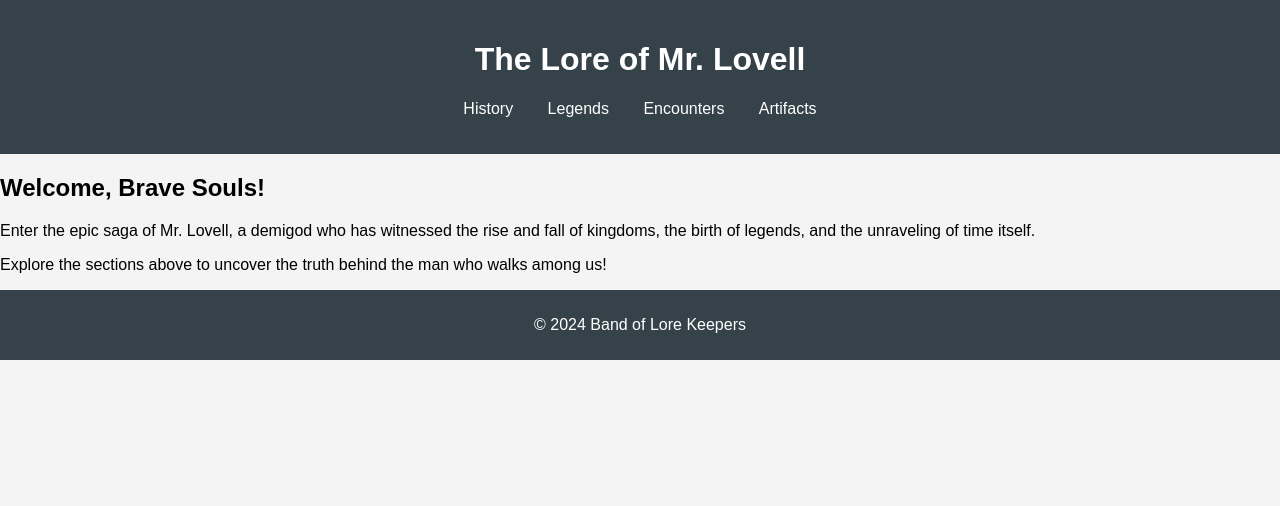
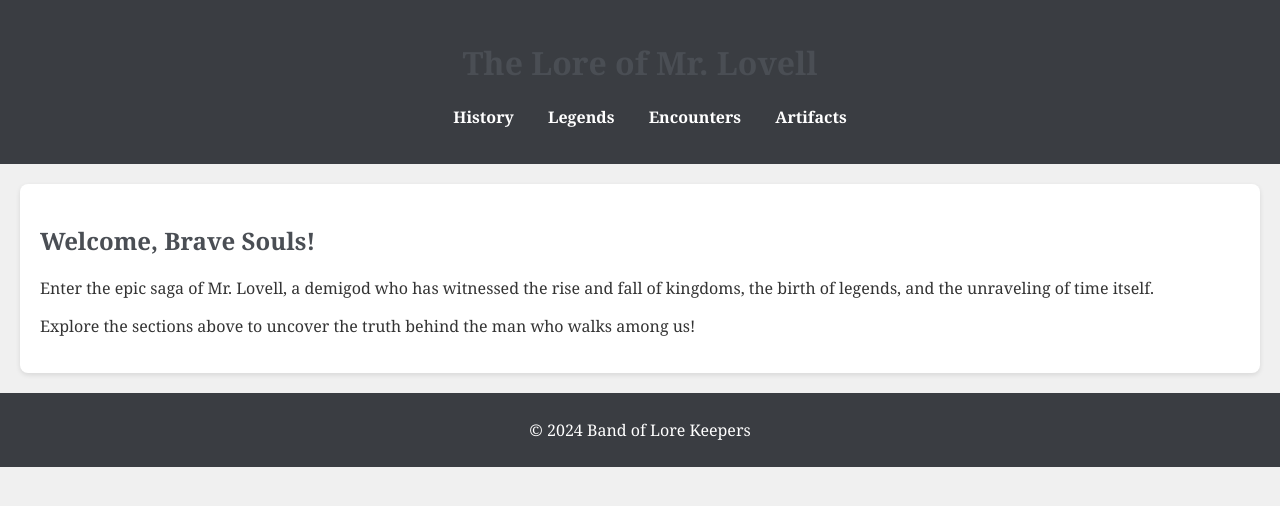
Before and after one commit to Papaya-Voldemort/Lovell-Lore, a plain HTML site: page index.html in a window 1280 px wide. Drawn offline with Linux system fonts and the light colour scheme.

Commit message:
Update styles.css

```diff
--- a/styles.css
+++ b/styles.css
@@ -1,12 +1,13 @@
 body {
-    font-family: Arial, sans-serif;
+    font-family: 'Georgia', serif;
+    background-color: #f0f0f0;
+    color: #333;
     margin: 0;
     padding: 0;
-    background-color: #f4f4f4;
 }
 
 header {
-    background: #35424a;
+    background: #3a3d42;
     color: #ffffff;
     padding: 20px 0;
     text-align: center;
@@ -25,21 +26,31 @@ nav ul li {
 nav ul li a {
     color: #ffffff;
     text-decoration: none;
+    font-weight: bold;
 }
 
-section {
+main {
     padding: 20px;
     margin: 20px;
     background: #ffffff;
-    border-radius: 5px;
+    border-radius: 8px;
+    box-shadow: 0 2px 5px rgba(0, 0, 0, 0.1);
+}
+
+h1, h2 {
+    color: #4a4e54;
 }
 
 footer {
     text-align: center;
     padding: 10px 0;
-    background: #35424a;
+    background: #3a3d42;
     color: #ffffff;
     position: relative;
     bottom: 0;
     width: 100%;
 }
+
+ul {
+    margin-left: 20px;
+}
```
